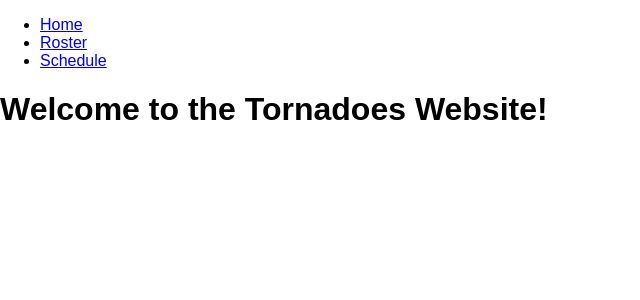
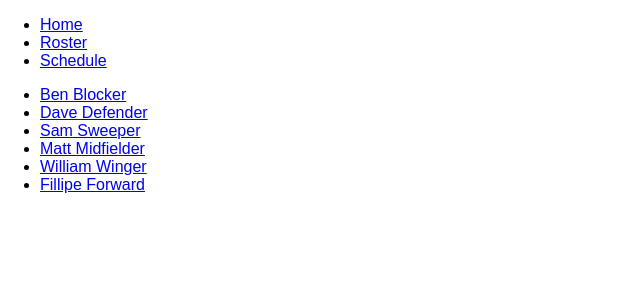
Before and after one commit to leblancdavid/Epyks, a React (Create React App) app in the folder app/: page /#/roster in a window 1280 px wide. Shown: the top 300 px of the page, without its empty margins (0-640 px from the left). Built offline with nearby package versions, Linux system fonts and the light colour scheme.

Commit message:
React routing tutorial completed

```diff
--- a/app/src/App.js
+++ b/app/src/App.js
@@ -1,5 +1,4 @@
 import React, { Component } from 'react';
-import logo from './logo.svg';
 import './App.css';
 import { Header } from './Header';
 import { Main } from './Main';
--- /dev/null
+++ b/app/src/roster/FullRoster.js
@@ -0,0 +1,21 @@
+import React, { Component } from 'react';
+import { PlayerAPI } from './PlayerAPI';
+import { Link } from 'react-router-dom';
+
+export class FullRoster extends Component {
+  render() {
+    return (
+      <div>
+        <ul>
+          {
+            PlayerAPI.all().map(p => (
+              <li key={p.number}>
+                <Link to={`/roster/${p.number}`}>{p.name}</Link>
+              </li>
+            ))
+          }
+        </ul>
+      </div>
+    );
+  }
+}
--- /dev/null
+++ b/app/src/roster/Player.js
@@ -0,0 +1,21 @@
+import React, { Component } from 'react';
+import { PlayerAPI } from './PlayerAPI';
+import { Link } from 'react-router-dom';
+
+export class Player extends Component {
+  render() {
+    const player = PlayerAPI.get(
+      parseInt(this.props.match.params.number, 10)
+    );
+    if (!player) {
+      return <div>Sorry, but the player was not found</div>
+    }
+    return(
+      <div>
+        <h1>{player.name} (#{player.number})</h1>
+        <h2>Position: {player.position}</h2>
+        <Link to='/roster'>Back</Link>
+      </div>
+    );
+  }
+}
--- /dev/null
+++ b/app/src/roster/PlayerAPI.js
@@ -0,0 +1,18 @@
+// A simple data API that will be used to get the data for our
+// components. On a real website, a more robust data fetching
+// solution would be more appropriate.
+export const PlayerAPI = {
+  players: [
+    { number: 1, name: "Ben Blocker", position: "G" },
+    { number: 2, name: "Dave Defender", position: "D" },
+    { number: 3, name: "Sam Sweeper", position: "D" },
+    { number: 4, name: "Matt Midfielder", position: "M" },
+    { number: 5, name: "William Winger", position: "M" },
+    { number: 6, name: "Fillipe Forward", position: "F" }
+  ],
+  all: function() { return this.players},
+  get: function(id) {
+    const isPlayer = p => p.number === id
+    return this.players.find(isPlayer)
+  }
+}
--- a/app/src/roster/Roster.js
+++ b/app/src/roster/Roster.js
@@ -1,11 +1,15 @@
 import React, { Component } from 'react';
+import { Switch, Route } from 'react-router-dom'
+import { Player } from './Player';
+import { FullRoster } from './FullRoster';
 
 export class Roster extends Component {
   render() {
     return(
-      <div>
-        <h1>Welcome to the Tornadoes Website!</h1>
-      </div>
+      <Switch>
+        <Route exact path='/roster' component={FullRoster}/>
+        <Route path='/roster/:number' component={Player}/>
+      </Switch>
     );
   }
 }
--- a/app/src/schedule/Schedule.js
+++ b/app/src/schedule/Schedule.js
@@ -4,7 +4,11 @@ export class Schedule extends Component {
   render() {
     return(
       <div>
-        <h1>Welcome to the Tornadoes Website!</h1>
+        <ul>
+          <li>6/5 @ Evergreens</li>
+          <li>6/8 vs Kickers</li>
+          <li>6/14 @ United</li>
+        </ul>
       </div>
     );
   }
```
